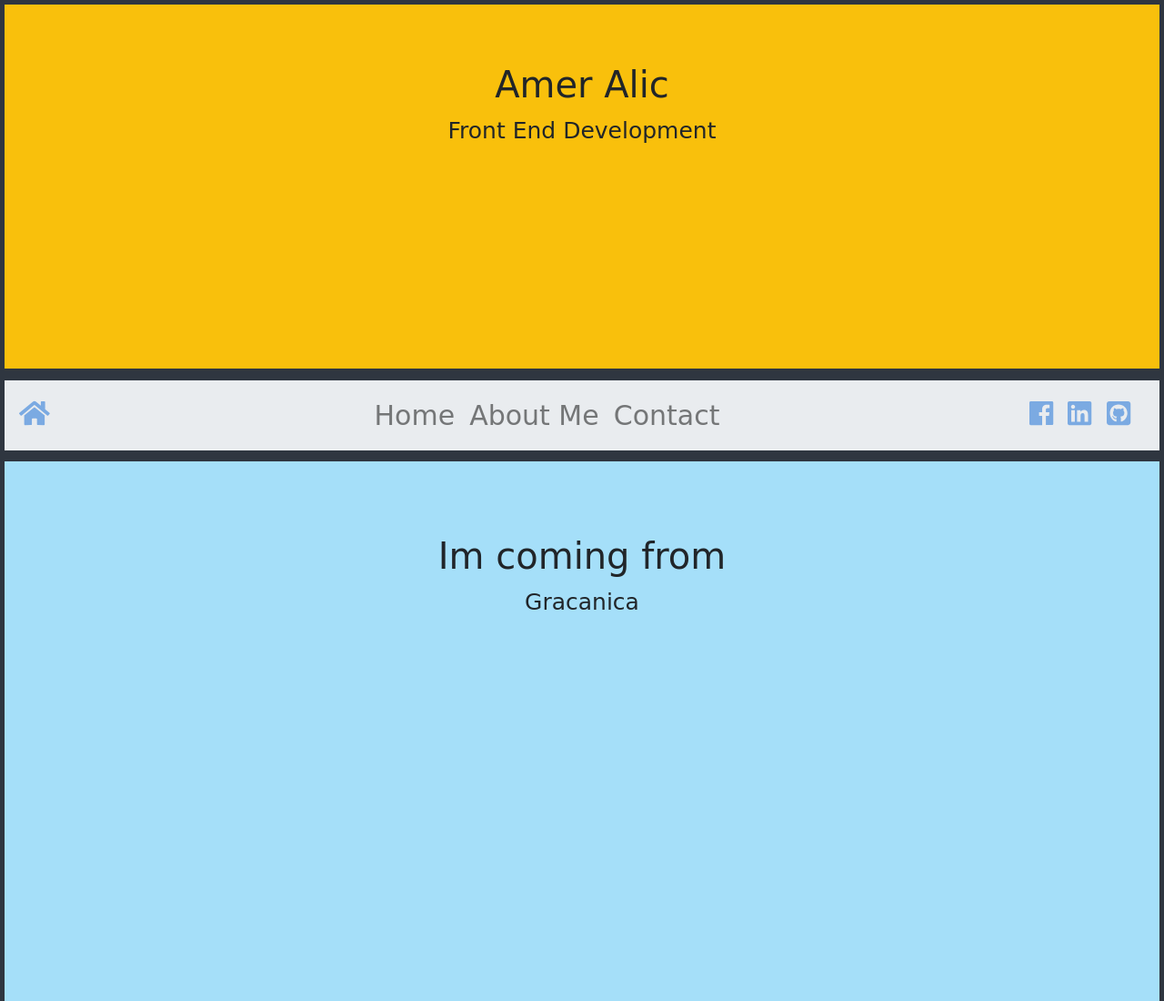
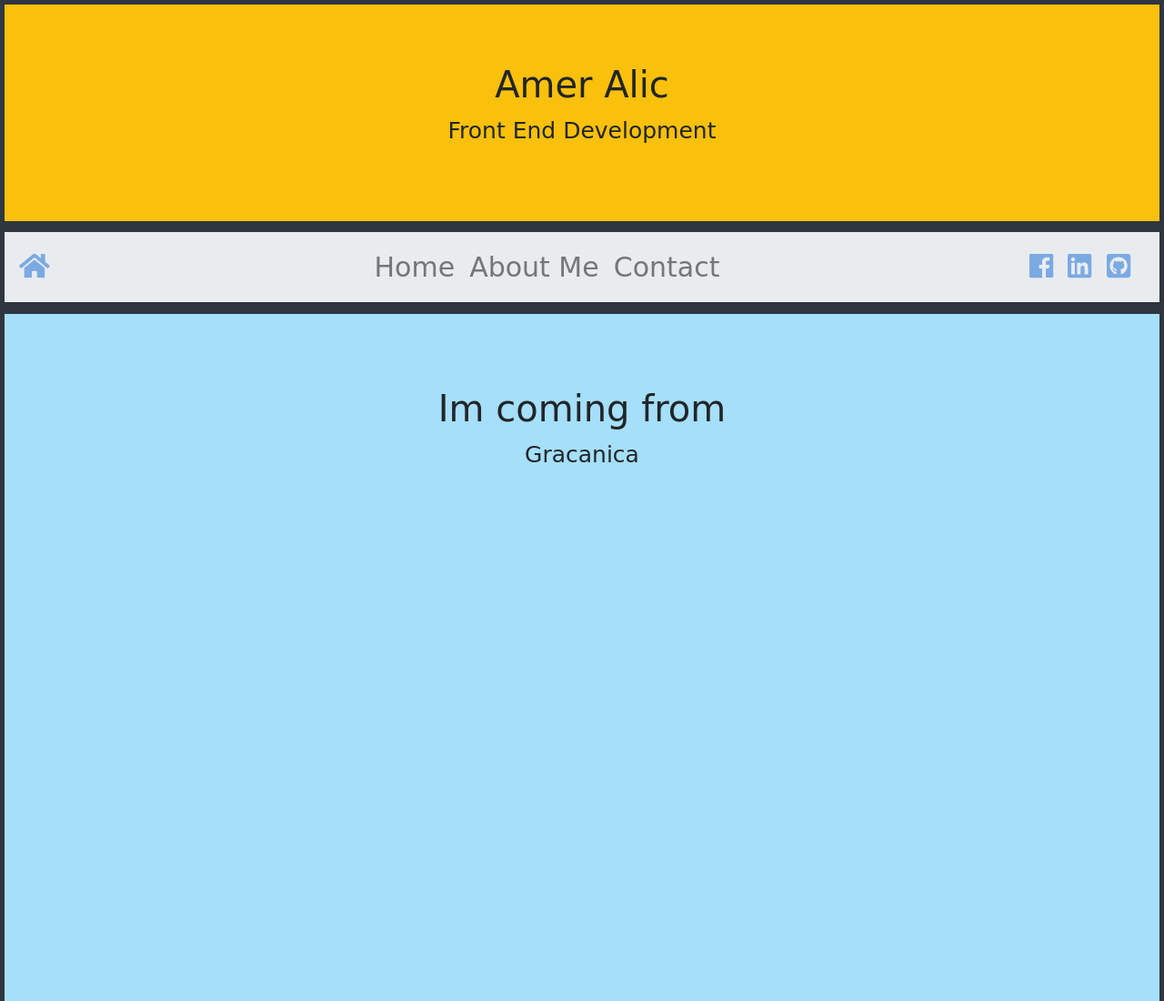
Before and after one commit to 4m3r/pfpage, a plain HTML site: page index.html in a window 1280 px wide. Shown: the top 1100 px of the page at 91% size. Drawn offline with nearby package versions, Linux system fonts and the light colour scheme; a web font is replaced by a local one.

Commit message:
Update mystyle.css

```diff
--- a/style/mystyle.css
+++ b/style/mystyle.css
@@ -22,7 +22,7 @@ body {
 .jumbotron {
     margin-bottom: 1%;
     background-color:rgb(249, 192, 12);
-    min-height: 50vh;
+    /*min-height: 50vh;*/
 
 
 }
```
